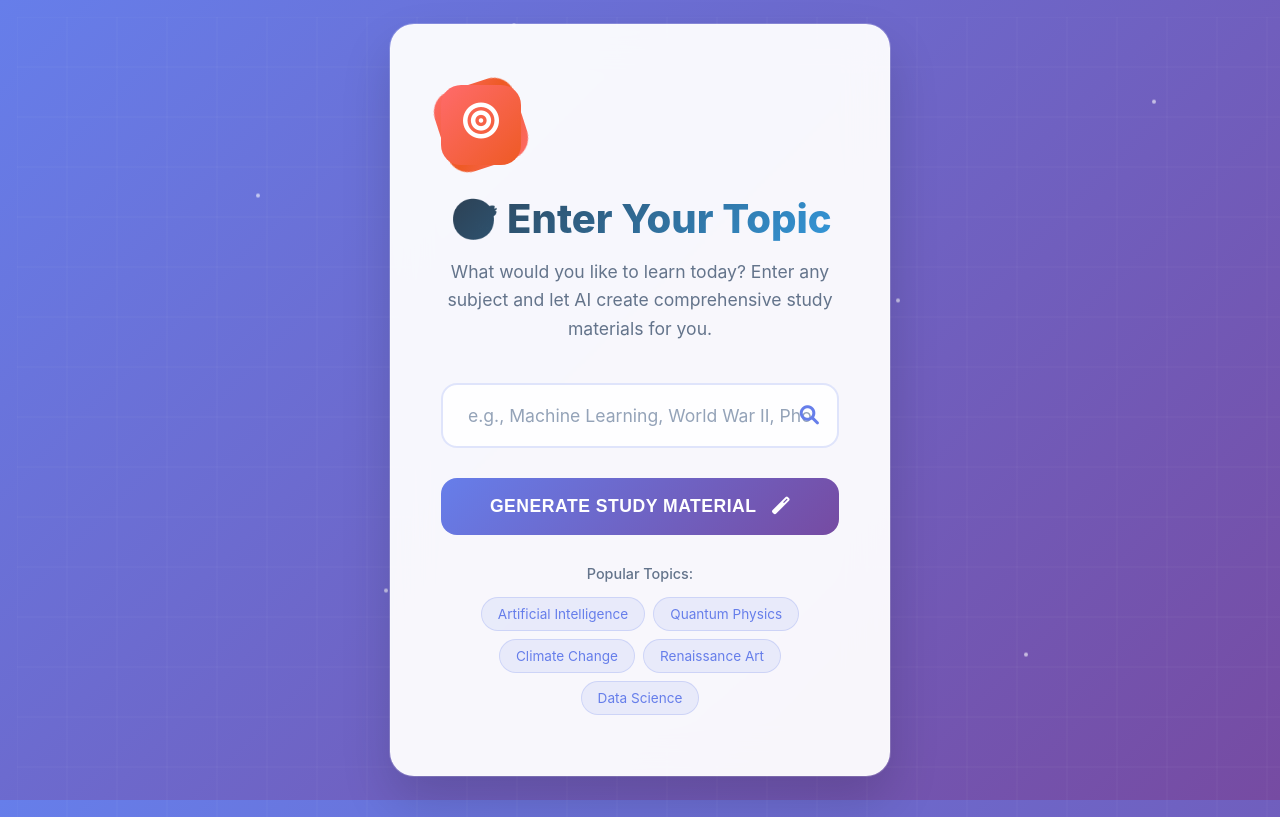
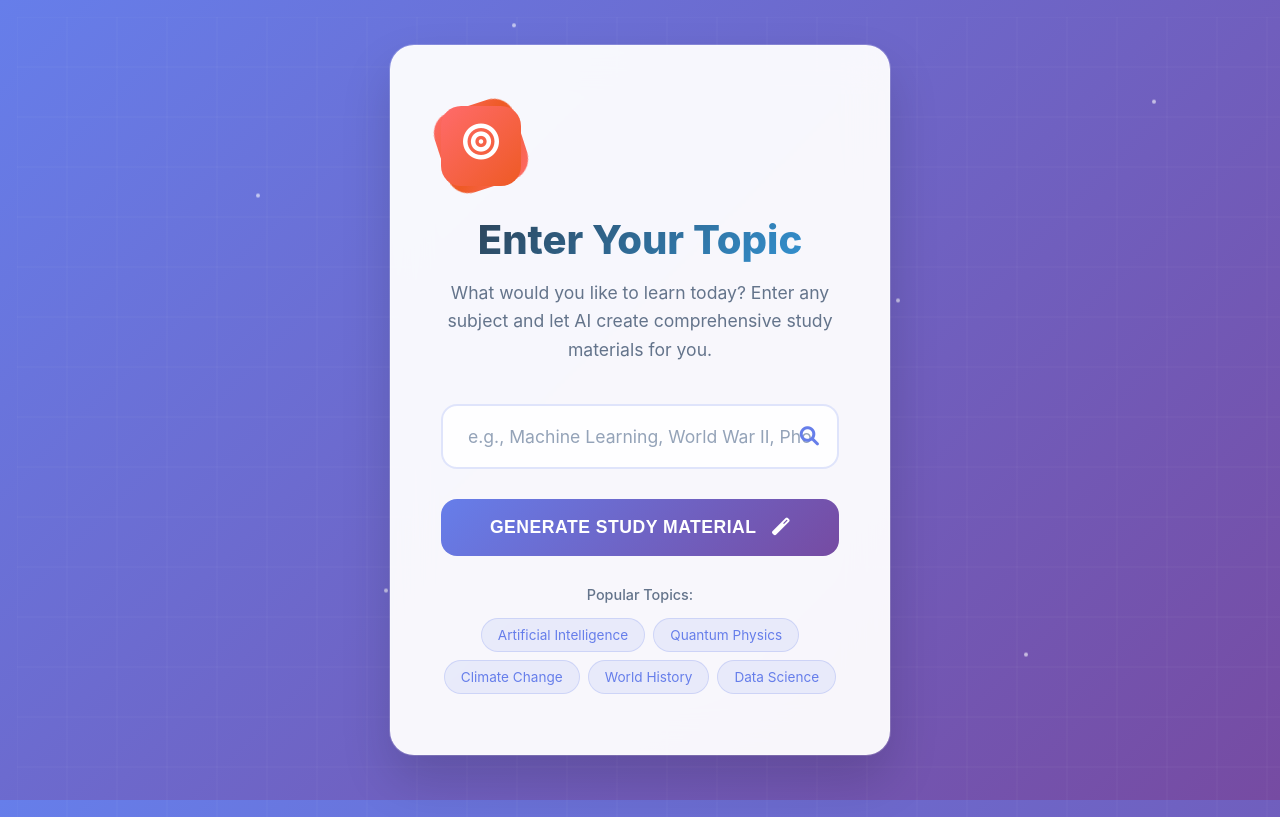
Before and after one commit to PiyushVIT346/Study-Material-Generator, a Flask app: page /get-started in a window 1280 px wide. Run offline with Flask 3, Linux system fonts and the light colour scheme.

Commit message:
Screenshot

```diff
--- a/app.py
+++ b/app.py
@@ -8,7 +8,6 @@ app = Flask(__name__)
 app.secret_key = 'your_secret_key'
 
 generator = StudyMaterialGenerator()
-
 temp_storage = {}
 
 @app.route('/')
@@ -43,5 +42,5 @@ def result(material_id):
     return render_template('result.html', study_material=study_material)
 
 if __name__ == '__main__':
-    port = int(os.environ.get("PORT", 5000))  # Render provides PORT env variable
+    port = int(os.environ.get("PORT", 5000))
     app.run(host="0.0.0.0", port=port, debug=True)
--- a/backend.py
+++ b/backend.py
@@ -487,7 +487,7 @@ class StudyMaterialGenerator:
         with open(filename, 'w', encoding='utf-8') as f:
             json.dump(study_material, f, indent=2, ensure_ascii=False)
 
-        print(f"💾 Study material saved to: {filename}")
+        print(f" Study material saved to: {filename}")
 
 def main():
     """Example usage of the Study Material Generator"""
--- a/templates/home.html
+++ b/templates/home.html
@@ -322,16 +322,12 @@
     </div>
 
     <script>
-        // Add some interactive animations
         document.addEventListener('DOMContentLoaded', function() {
             const container = document.querySelector('.container');
             const features = document.querySelectorAll('.feature');
-
-            // Stagger animation for features
             features.forEach((feature, index) => {
                 feature.style.opacity = '0';
                 feature.style.transform = 'translateY(20px)';
-
                 setTimeout(() => {
                     feature.style.transition = 'all 0.6s ease';
                     feature.style.opacity = '1';
@@ -339,7 +335,6 @@
                 }, 200 * index);
             });
 
-            // Add parallax effect to background shapes
             document.addEventListener('mousemove', function(e) {
                 const shapes = document.querySelectorAll('.shape');
                 const x = e.clientX / window.innerWidth;
--- a/templates/topic_input.html
+++ b/templates/topic_input.html
@@ -422,7 +422,7 @@
             <i class="fas fa-bullseye"></i>
         </div>
 
-        <h1>🎯 Enter Your Topic</h1>
+        <h1> Enter Your Topic</h1>
         <p class="subtitle">What would you like to learn today? Enter any subject and let AI create comprehensive study materials for you.</p>
 
         <div class="form-container">
@@ -455,33 +455,27 @@
                 <span class="suggestion-tag" onclick="fillTopic('Artificial Intelligence')">Artificial Intelligence</span>
                 <span class="suggestion-tag" onclick="fillTopic('Quantum Physics')">Quantum Physics</span>
                 <span class="suggestion-tag" onclick="fillTopic('Climate Change')">Climate Change</span>
-                <span class="suggestion-tag" onclick="fillTopic('Renaissance Art')">Renaissance Art</span>
+                <span class="suggestion-tag" onclick="fillTopic('Renaissance Art')">World History</span>
                 <span class="suggestion-tag" onclick="fillTopic('Data Science')">Data Science</span>
             </div>
         </div>
     </div>
 
     <script>
-        // Form submission with loading state
         document.getElementById('topicForm').addEventListener('submit', function(e) {
             const btn = document.getElementById('generateBtn');
             btn.classList.add('loading');
         });
 
-        // Fill topic from suggestions
         function fillTopic(topic) {
             const input = document.getElementById('topicInput');
             input.value = topic;
             input.focus();
-
-            // Add a subtle highlight effect
             input.style.background = 'rgba(102, 126, 234, 0.1)';
             setTimeout(() => {
                 input.style.background = 'rgba(255, 255, 255, 0.8)';
             }, 500);
         }
-
-        // Enhanced input interactions
         const topicInput = document.getElementById('topicInput');
 
         topicInput.addEventListener('input', function() {
@@ -491,15 +485,12 @@
                 this.style.borderColor = 'rgba(102, 126, 234, 0.2)';
             }
         });
-
-        // Add keyboard shortcuts
         document.addEventListener('keydown', function(e) {
             if (e.key === 'Enter' && e.ctrlKey) {
                 document.getElementById('topicForm').submit();
             }
         });
 
-        // Particle animation on input focus
         topicInput.addEventListener('focus', function() {
             const particles = document.querySelectorAll('.particle');
             particles.forEach(particle => {
```
Also changed, not shown: templates/result.html (+0 -8 lines).
